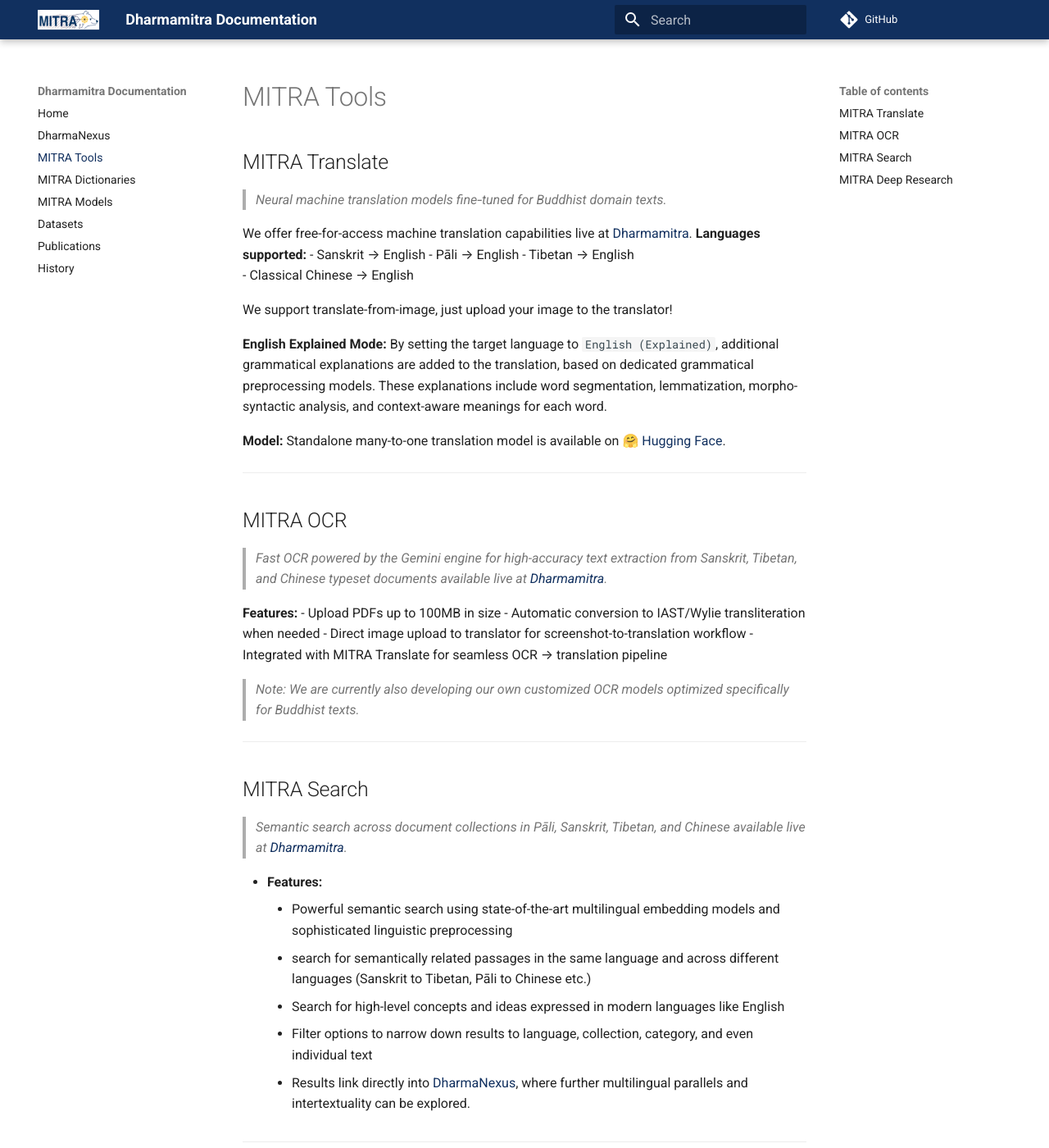
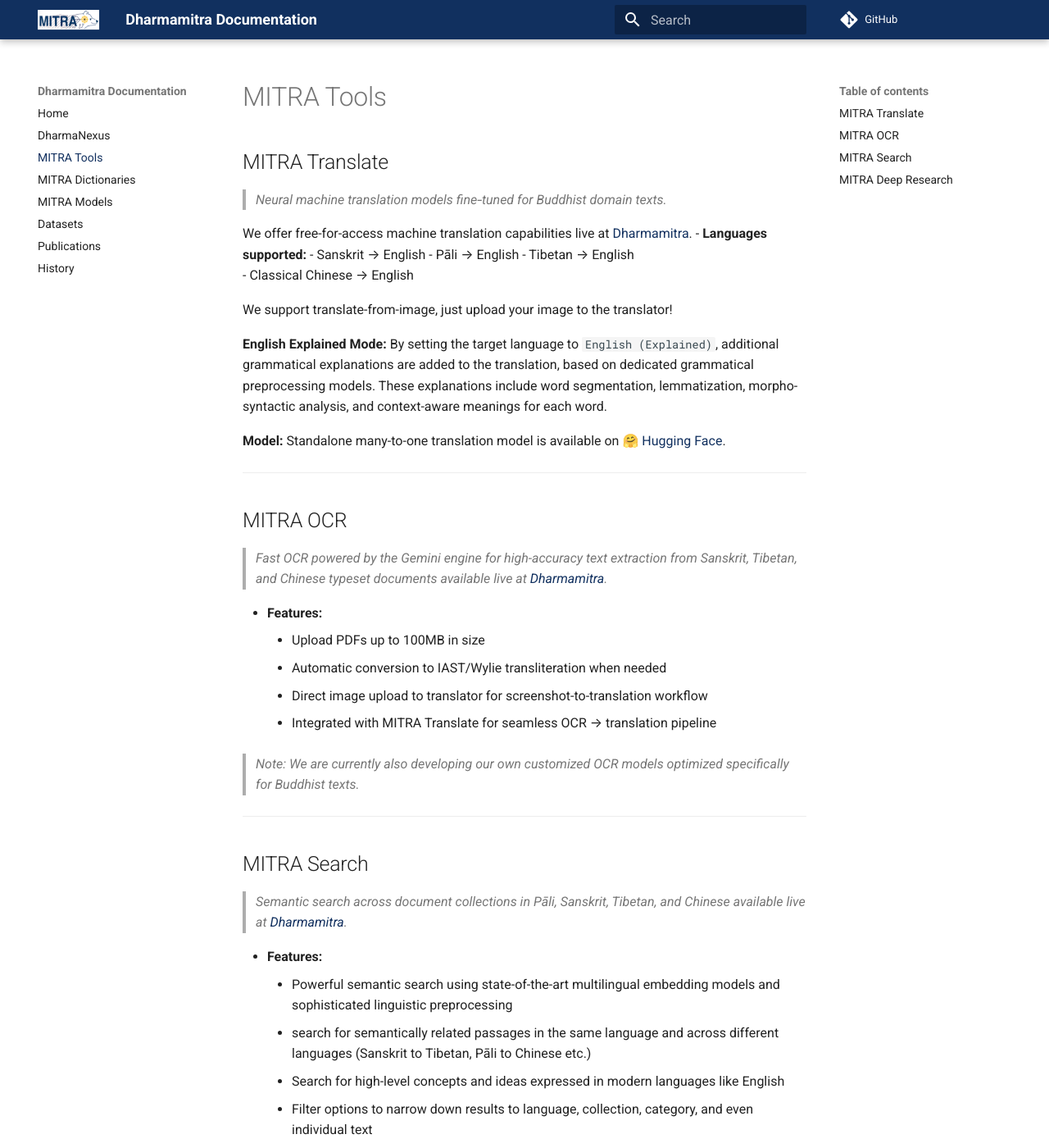
Before and after one commit to dharmamitra/dharmamitra-guides, an MkDocs documentation site: the page built from docs/mitra_tools.md, in a window 1280 px wide and 1400 px high. Shown: the whole window at 82% size. Built offline with MkDocs 1.6.1 and Material for MkDocs 9.7.7, drawn with Linux system fonts in a browser that asks for light colours; comment, search, counter and statistics services are not loaded.

Commit message:
Fixed markdown desaster

```diff
--- a/docs/mitra_tools.md
+++ b/docs/mitra_tools.md
@@ -3,11 +3,11 @@
 > *Neural machine translation models fine‑tuned for Buddhist domain texts.*
 
 We offer free-for-access machine translation capabilities live at [Dharmamitra](https://dharmanexus.org).
-**Languages supported:**
-  - Sanskrit → English
-  - Pāli → English
-  - Tibetan → English
-  - Classical Chinese → English
+- **Languages supported:**
+    - Sanskrit → English
+    - Pāli → English
+    - Tibetan → English
+    - Classical Chinese → English
 
 We support translate-from-image, just upload your image to the translator!
 
@@ -21,7 +21,7 @@
 ## MITRA OCR
 > *Fast OCR powered by the Gemini engine for high-accuracy text extraction from Sanskrit, Tibetan, and Chinese typeset documents available live at [Dharmamitra](https://dharmamitra.org).*
 
-**Features:**
+- **Features:**
     - Upload PDFs up to 100MB in size
     - Automatic conversion to IAST/Wylie transliteration when needed
     - Direct image upload to translator for screenshot-to-translation workflow
@@ -33,7 +33,7 @@
 ---
 
 ## MITRA Search
-> *Semantic search across document collections in Pāli, Sanskrit, Tibetan, and Chinese available live at [Dharmamitra](https://dharmamitra.org).*
+> *Semantic search across document collections in Pāli, Sanskrit, Tibetan, and Chinese available live at [Dharmamitra](https://dharmanexus.org).*
 
 - **Features:**
     - Powerful semantic search using state-of-the-art multilingual embedding models and sophisticated linguistic preprocessing
```
